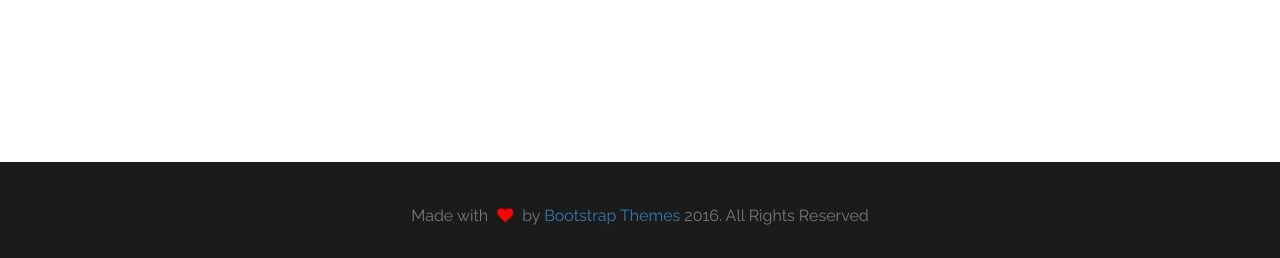
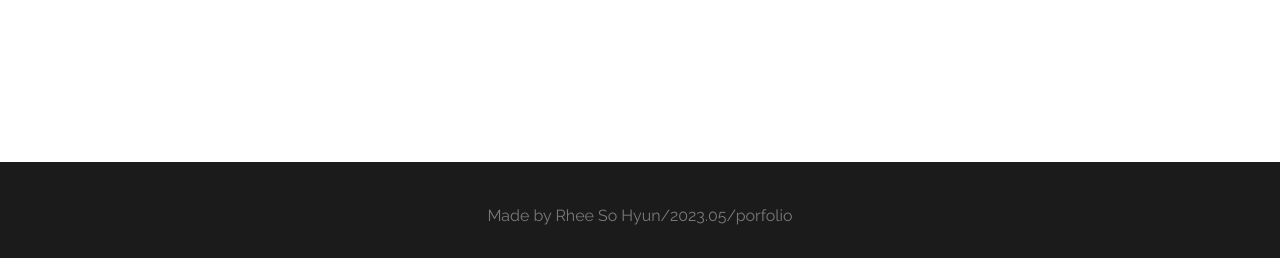
Before and after one commit to Rheesohyun/Rheesohyun.github.io, a plain HTML site: page index.html in a window 1280 px wide. Shown: the part 5238-5496 px from the top of the page. Drawn offline with nearby package versions, Linux system fonts and the light colour scheme; a web font is replaced by a local one.

Commit message:
second commit

```diff
--- a/index.html
+++ b/index.html
@@ -487,11 +487,8 @@
                 <div class="main_footer fix bg-mega text-center p-top-40 p-bottom-30 m-top-80">
                     <div class="col-md-12">
                         <p class="wow fadeInRight" data-wow-duration="1s">
-                            Made with
-                            <i class="fa fa-heart"></i>
-                            by
-                            <a target="_blank" href="http://bootstrapthemes.co">Bootstrap Themes</a>
-                            2016. All Rights Reserved
+                            Made                             by
+                            Rhee So Hyun/2023.05/porfolio
                         </p>
                     </div>
                 </div>
```
